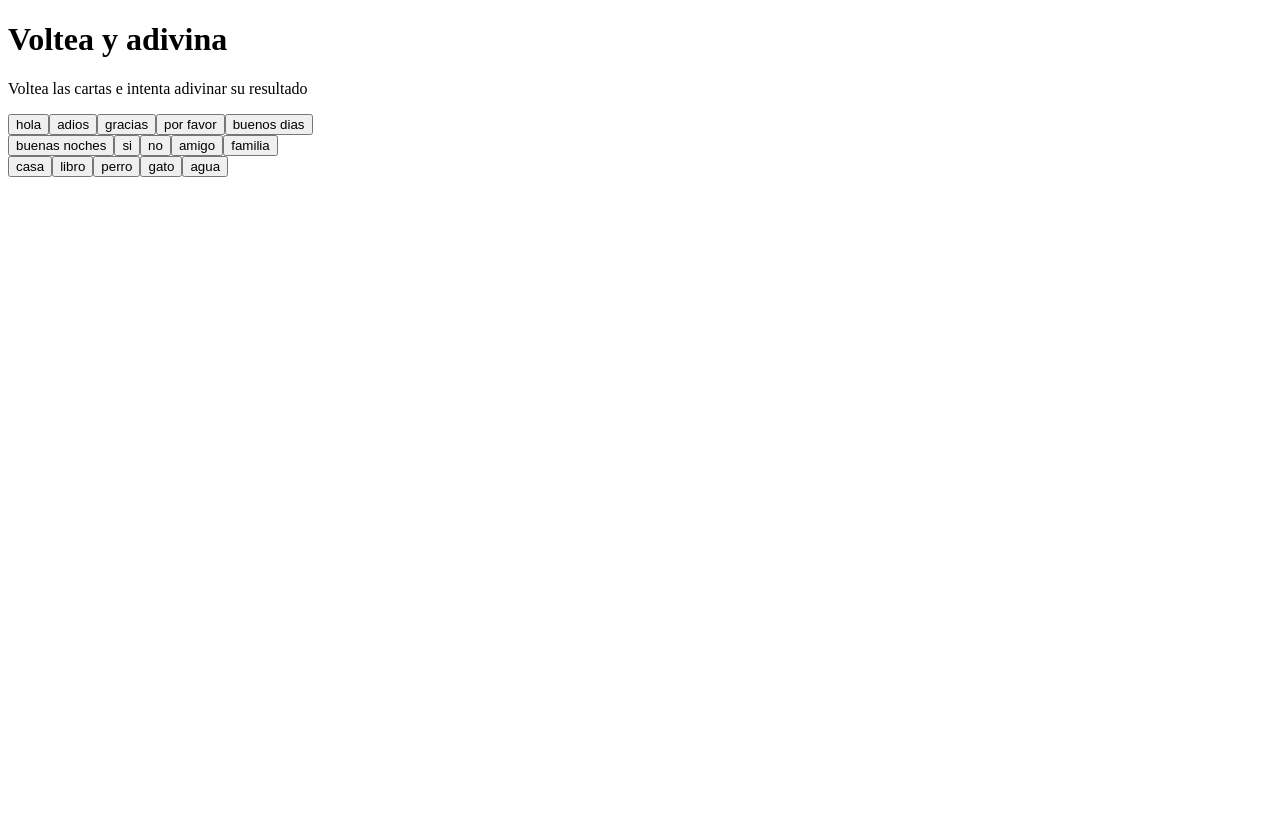
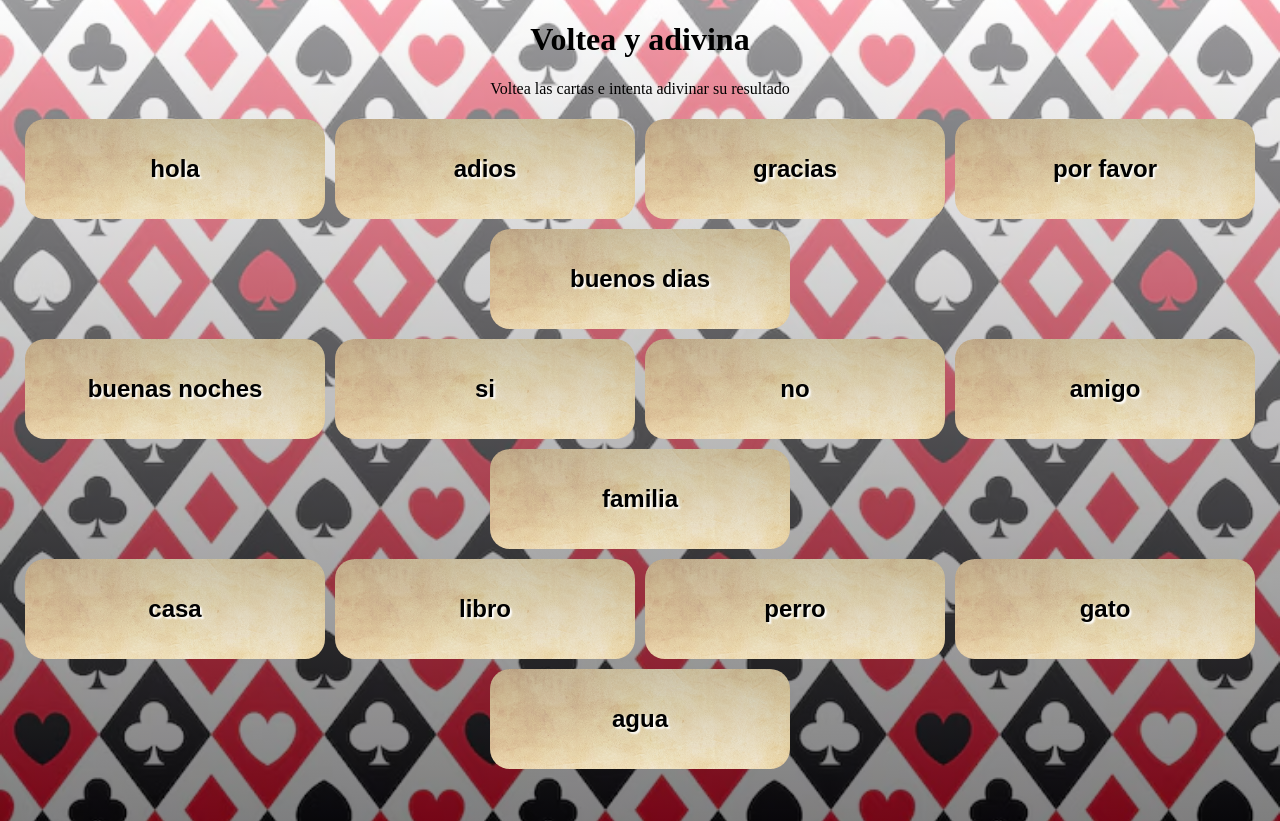
Before and after one commit to andresSBLM/proyectos_simples, a PHP site: page /voltear.html in a window 1280 px wide. Before the commit the page ends 177 px from the top, so only its background shows below. Run offline with PHP 8.4, Linux system fonts and the light colour scheme.

Commit message:
Voltear css + Voltear funcional

```diff
--- a/Juego_de_palabras/css/style.css
+++ b/Juego_de_palabras/css/style.css
@@ -9,9 +9,13 @@
     --negro: black;
     --azul: blue;
     --fondo-body-inicio: linear-gradient( rgba(54, 211, 242, 0.778), rgba(236, 236, 61, 0.778));
+    --fondo-main-voltear: linear-gradient(rgba(255, 255, 255, 0.582), rgba(0, 0, 0, 0.493));
     --fondo-h1-inicio: linear-gradient(45deg, #155eef, #0d670d);
     --fondo-boton-inicio:  linear-gradient(90deg,  #97420a, #fc8804);
-    --fondo-boton-hover: linear-gradient(90deg, black, white);
+    --fondo-boton-hover: linear-gradient(90deg, rgb(0, 0, 0), rgba(255, 255, 255, 0.664));
+    --fondo-acierto: linear-gradient(rgba(7, 247, 7, 0.555), rgba(0, 128, 0, 0.479));
+    --fondo-fallo: linear-gradient(rgba(247, 7, 7, 0.555), rgba(221, 101, 101, 0.479));
+    --fondo-carta: linear-gradient(rgba(173, 170, 170, 0.575), rgba(238, 229, 229, 0.514));
     --sombras: black;
 }
 
@@ -24,7 +28,7 @@
     background-position: center;
     background-repeat: no-repeat;
     background-repeat: no-repeat;
-    min-height: 90.7vh;
+    min-height: 100vh;
 }
 
 #cabecera_inicio{
@@ -76,10 +80,41 @@
 
 /*archivo voltear*/
 
-.acierto {
-    background-color: green;
+#body_voltear {
+    background: var(--fondo-main-voltear), url(../img/fondo_voltear.jpg);
+    background-position: center;
+    background-repeat: no-repeat;
+    background-size: cover;
+    min-height: 100vh ;
+    margin: auto;
+    text-align: center;
 }
 
-.fallo {
-    background-color: red;
+#main_voltear .acierto {
+    background: var(--fondo-acierto);
+    color: var(--negro);
+    font-weight: bold;
 }
+
+#main_voltear .fallo {
+    background: var(--fondo-fallo);
+    color: var(--blanco);
+    text-shadow: 2px 2px 2px var(--sombras);
+    font-weight: bold;
+}
+
+#main_voltear button {
+    background:  var(--fondo-carta),  url(../img/carta.jpg);
+    background-position: center;
+    background-repeat: no-repeat;
+    background-size: cover;
+    width: 300px;
+    height: 100px;
+    font-size: 1.5rem;
+    border: none;
+    margin: 5px;
+    border-radius: 20px;
+    font-weight: bold;
+    color: var(--negro);
+    text-shadow: 2px 2px 2px var(--blanco);
+}
--- a/Juego_de_palabras/voltear.html
+++ b/Juego_de_palabras/voltear.html
@@ -8,9 +8,9 @@
     <link rel="stylesheet" href="css/style.css">
 </head>
 
-<body>
+<body id="body_voltear">
     <!--Juego de tarjetas en el que te encuentras una palabra y debes
-    responder con su resultado. Se dará la vuelta y marcará si haciertas
+    responder con su resultado. Se dará la vuelta y marcará si aciertas
     o fallas-->
     <header id="cabecera_voltear">
         <h1>Voltea y adivina</h1>
@@ -21,22 +21,27 @@
     </main>
     <script>
         var fallos = 0;
+        var aciertos = 0;
         var intentos = 0;
-        var id = 0;
+        var numero_palabras = 0;
+        const main = document.getElementById("main_voltear");
         async function voltear() {
             try {
-                const documento = await fetch('palabras.json');
+                const documento = await fetch('palabras.json', { cache: 'no-store' });
                 if (!documento.ok) {
                     throw new Error('No se pudo cargar el archivo');
                 }
                 const palabras = await documento.json();
-                const main = document.getElementById("main_voltear");
+                numero_palabras = palabras.length;
+
                 let contenedor = document.createElement("article");
                 for (let x = 0; x < palabras.length; x++) {
-                    const boton = document.createElement("button");
-                    boton.setAttribute("onclick", `hacer_intento(${boton})`)
-                    boton.textContent= palabras[x].palabra;
-
+                    var boton = document.createElement("button");
+                    boton.id = "bot" + x;
+                    boton.textContent = palabras[x].palabra;
+                    boton.addEventListener("click", function () {
+                        hacer_intento(x, palabras);
+                    });
                     contenedor.appendChild(boton);
                     if ((x + 1) % 5 == 0) {
                         const salto = document.createElement("br");
@@ -49,32 +54,51 @@
                 if (contenedor.children.length > 0) {
                     main.appendChild(contenedor);
                 }
-                function hacer_intento(bot) {
-                    const boton = bot;
-                    const palabra = boton.textContent;
-                    const traduccion = palabras[x].traduccion;
-                    const respuestaPrompt = prompt("Palabra: " + palabra + ". ¿Cual es su traducción?");
-                    if (respuestaPrompt === null) return;
-                    const intento = respuestaPrompt.toLowerCase().trim();
-                    if (intento == traduccion) {
-                        boton.setAttribute("class","acierto");
-                    } else {
-                        boton.setAttribute("class","fallo");
-                        fallos++;
-                    }
-                    boton.textContent = traduccion;
-                    intentos++;
-                    return boton;
-                }
+
             } catch (err) {
                 alert(err);
             }
 
         }
 
+        function hacer_intento(num, palabras) {
+            const numero = num;
+            const palabra = palabras[numero].palabra;
+            const traduccion = palabras[numero].traduccion;
+
+            const respuesta = prompt("Palabra: " + palabra + ". ¿Cuál es su traducción?");
+            if (respuesta === null) return;
+
+            const intento = respuesta.toLowerCase().trim();
+
+            const boton = document.getElementById("bot" + numero);
+
+            if (intento === traduccion.toLowerCase().trim()) {
+                boton.className = "acierto";
+                aciertos++;
+            } else {
+                boton.className = "fallo";
+                fallos++;
+            }
+            boton.textContent = traduccion;
+            boton.disabled = true;
+            intentos++;
+            if (intentos >= numero_palabras) {
+                main.innerHTML = "";
+                alert("Tienes "+ fallos + " fallos y " + aciertos + " aciertos.");
+                var reset = confirm("¿Quieres volver a intentarlo?");
+                if (reset) {
+                    fallos = 0;
+                    aciertos = 0;
+                    intentos = 0;
+                    voltear()
+                } else {
+                    window.location.href = "index.html";
+                }
+            }
+        }
+
         voltear();
-
-
     </script>
 </body>
 
```
Also changed, not shown: Juego_de_palabras/img/carta.jpg (added), Juego_de_palabras/img/fondo_voltear.jpg (added).
